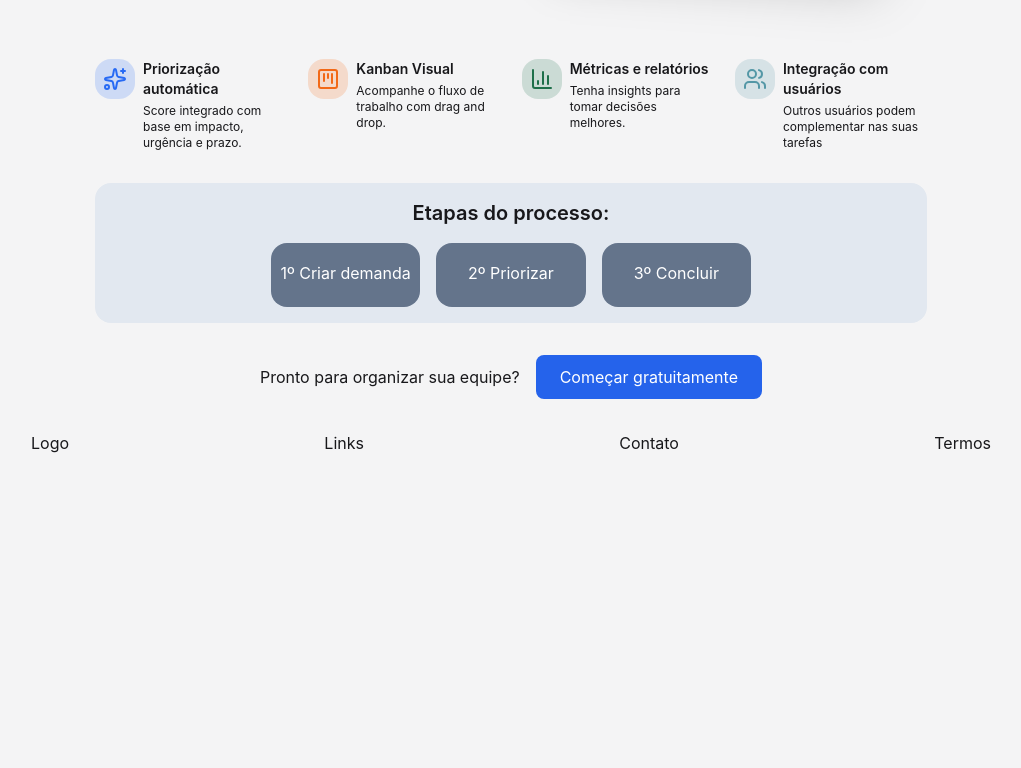
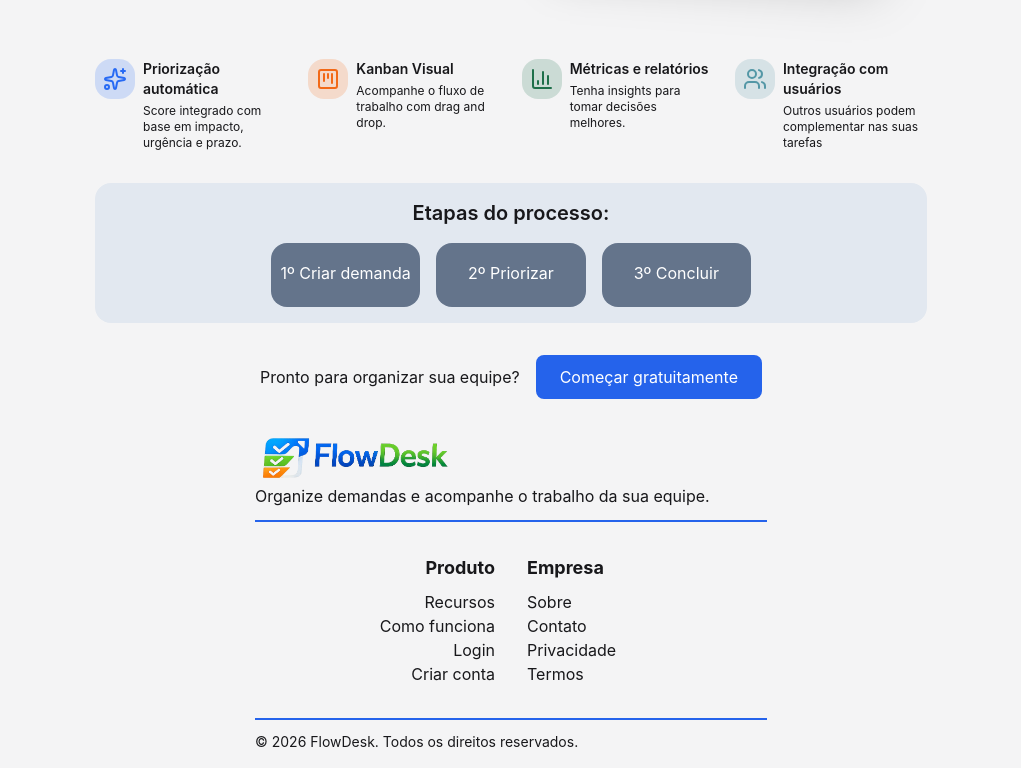
Before and after one commit to BerDavoglio/FlowDesk_Portfolio, a Vue app: page / in a window 1280 px wide. Shown: the part 405-1173 px from the top of the page, without its empty margins (129-1150 px from the left). Before the commit the page ends 860 px from the top, so only its background shows below. Built offline with nearby package versions, Linux system fonts and the light colour scheme.

Commit message:
feat: created component for footer

```diff
--- a/src/components/A.Base/FooterComponents/FooterComponent.vue
+++ b/src/components/A.Base/FooterComponents/FooterComponent.vue
@@ -1,11 +1,32 @@
 <template>
-  <div class="flex justify-between w-[75vw] m-auto">
-    <div>Logo</div>
-    <div>Links</div>
-    <div>Contato</div>
-    <div>Termos</div>
+  <div class="w-[40vw] m-auto pb-4">
+    <div class="justify-center">
+      <img src="@/assets/Logo.png" class="w-50" />
+      <div>Organize demandas e acompanhe o trabalho da sua equipe.</div>
+    </div>
+    <div class="border border-primary my-3" />
+    <div class="columns-2 justify-between m-auto my-8 gap-8">
+      <div class="grid columns-1 justify-items-end">
+        <div class="mb-2 font-bold text-lg">Produto</div>
+        <FooterMenuItem text="Recursos" />
+        <FooterMenuItem text="Como funciona" />
+        <FooterMenuItem text="Login" />
+        <FooterMenuItem text="Criar conta" />
+      </div>
+      <div>
+        <div class="mb-2 font-bold text-lg">Empresa</div>
+        <FooterMenuItem text="Sobre" />
+        <FooterMenuItem text="Contato" />
+        <FooterMenuItem text="Privacidade" />
+        <FooterMenuItem text="Termos" />
+      </div>
+    </div>
+    <div class="border border-primary my-3" />
+    <div class="text-sm">© 2026 FlowDesk. Todos os direitos reservados. </div>
   </div>
 </template>
 
 <script setup>
+import FooterMenuItem from './FooterMenuItem.vue';
+
 </script>
--- /dev/null
+++ b/src/components/A.Base/FooterComponents/FooterMenuItem.vue
@@ -0,0 +1,11 @@
+<template>
+  <div class="hover:border-b cursor-pointer w-fit">
+    {{ text }}
+  </div>
+</template>
+
+<script setup>
+defineProps({
+  text: String,
+})
+</script>
```
